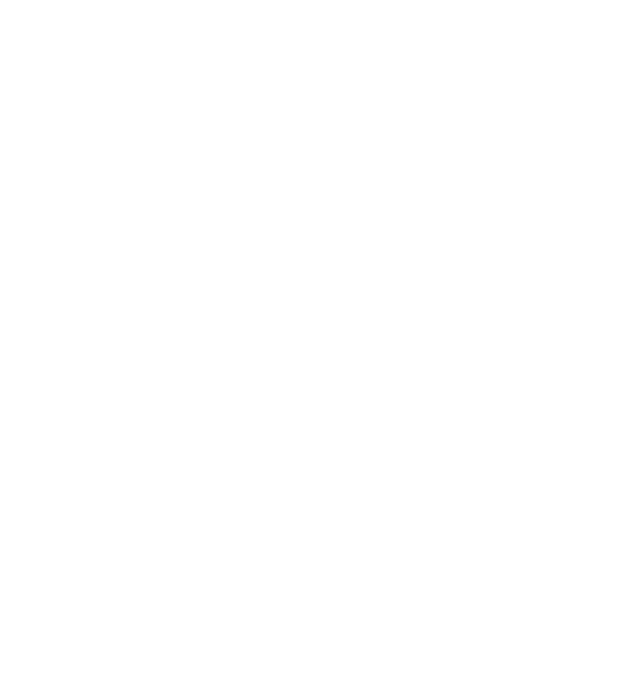
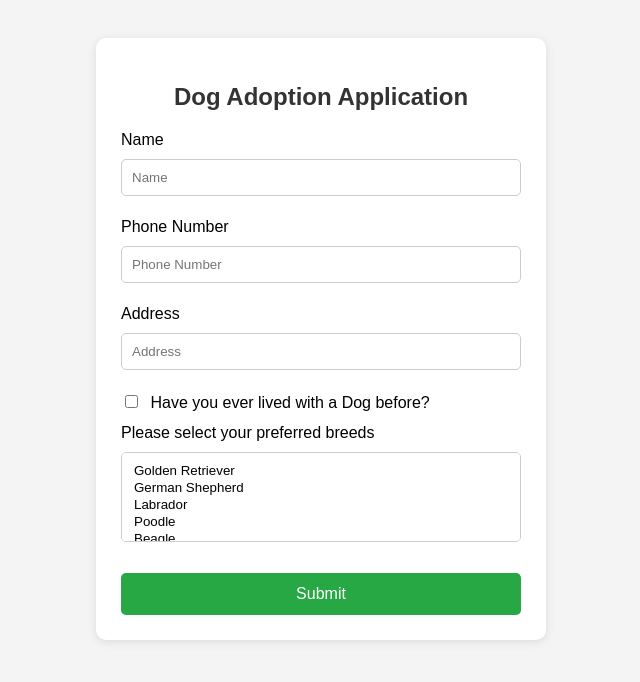
Before and after one commit to acciojob/dog-adoption-application-vaibhav282001, a website: page main.html in a window 1280 px wide. Shown: the whole page, without its empty margins (319-959 px from the left). Drawn offline with Linux system fonts and the light colour scheme.

Commit message:
created a submission

```diff
--- a/main.html
+++ b/main.html
@@ -1,16 +1,114 @@
 <!DOCTYPE html>
+<html lang="en">
+<head>
+    <meta charset="UTF-8">
+    <meta name="viewport" content="width=device-width, initial-scale=1.0">
+    <title>Dog Adoption Application</title>
 
-<html>
+    <style>
+        body {
+            font-family: Arial, sans-serif;
+            background-color: #f4f4f4;
+            display: flex;
+            justify-content: center;
+            padding: 30px;
+        }
 
-<head>
-	<link rel="stylesheet" href="styles.css">
+        form {
+            background-color: white;
+            padding: 25px;
+            width: 400px;
+            border-radius: 10px;
+            box-shadow: 0 2px 10px rgba(0, 0, 0, 0.1);
+        }
+
+        h2 {
+            text-align: center;
+            color: #333;
+        }
+
+        input[type="text"],
+        select {
+            width: 100%;
+            padding: 10px;
+            margin: 10px 0;
+            box-sizing: border-box;
+            border: 1px solid #ccc;
+            border-radius: 5px;
+        }
+
+        label {
+            display: block;
+            margin-top: 12px;
+        }
+
+        input[type="checkbox"] {
+            margin-right: 8px;
+        }
+
+        input[type="submit"] {
+            width: 100%;
+            padding: 12px;
+            margin-top: 20px;
+            background-color: #28a745;
+            color: white;
+            border: none;
+            border-radius: 5px;
+            cursor: pointer;
+            font-size: 16px;
+        }
+
+        input[type="submit"]:hover {
+            background-color: #218838;
+        }
+    </style>
 </head>
 
 <body>
-	<!-- the entire body must be written by student -->
-    <script type="text/javascript" src="./script.js">
-</script>
+
+    <form>
+
+        <h2>Dog Adoption Application</h2>
+
+        <!-- Name -->
+        <label for="name">Name</label>
+        <input type="text" id="name" placeholder="Name">
+
+        <!-- Phone Number -->
+        <label for="phone">Phone Number</label>
+        <input type="text" id="phone" placeholder="Phone Number">
+
+        <!-- Address -->
+        <label for="address">Address</label>
+        <input type="text" id="address" placeholder="Address">
+
+        <!-- Previous Dog Experience -->
+        <label>
+            <input
+                type="checkbox"
+                id="checkbox"
+                value="Have you ever lived with a Dog before?"
+            >
+            Have you ever lived with a Dog before?
+        </label>
+
+        <!-- Preferred Breeds -->
+        <label for="multiSelect">
+            Please select your preferred breeds
+        </label>
+
+        <select id="multiSelect" multiple>
+            <option value="Golden Retriever">Golden Retriever</option>
+            <option value="German Shepherd">German Shepherd</option>
+            <option value="Labrador">Labrador</option>
+            <option value="Poodle">Poodle</option>
+            <option value="Beagle">Beagle</option>
+        </select>
+
+        <!-- Submit Button -->
+        <input type="submit" id="submit" value="Submit">
+
+    </form>
 
 </body>
-
 </html>
```
